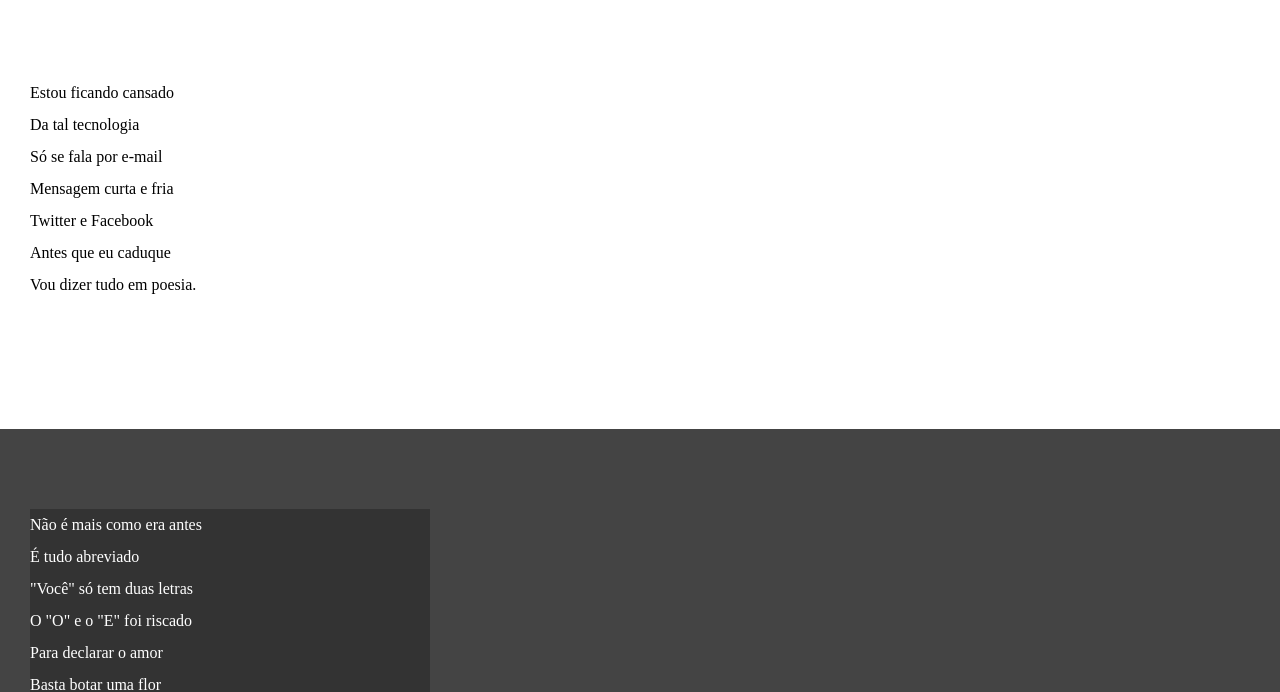
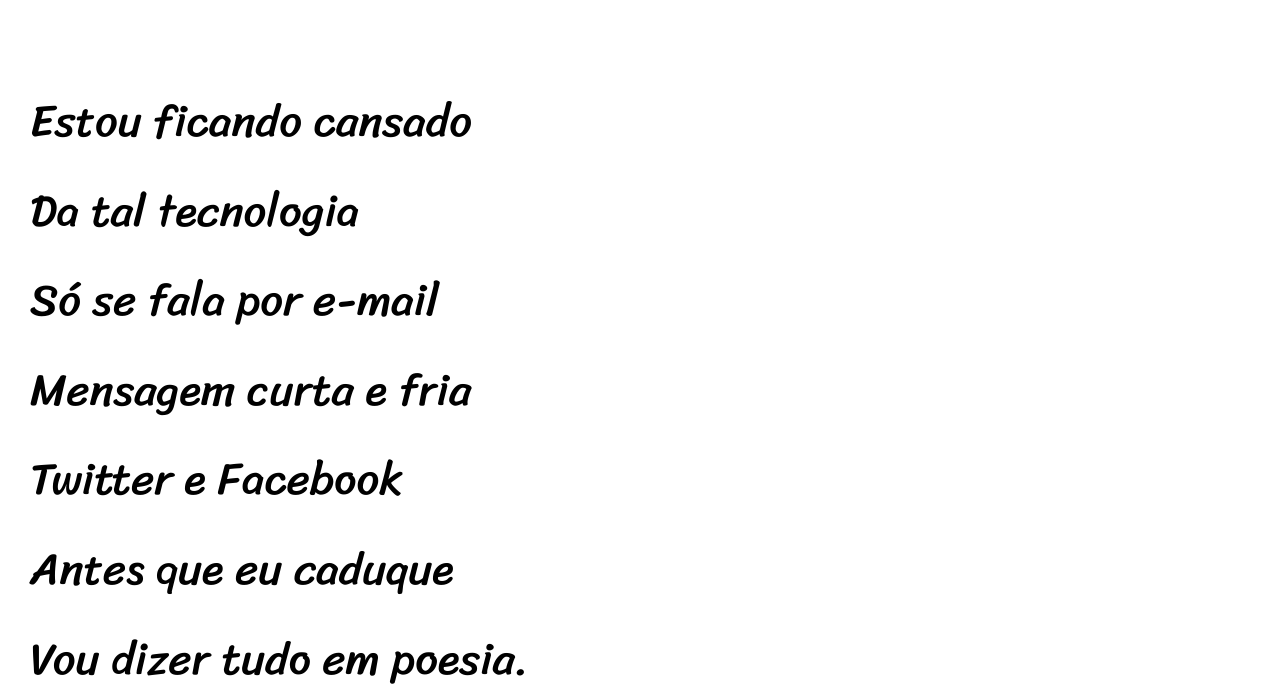
Before and after one commit to jefersonbrendo/htmlecss, a plain HTML site: page desafios/Desafio Cordel/index.html in a window 1280 px wide. Shown: the part 263-955 px from the top of the page. Drawn offline with Linux system fonts and the light colour scheme.

Commit message:
Update style.css

```diff
--- a/desafios/Desafio Cordel/style/style.css
+++ b/desafios/Desafio Cordel/style/style.css
@@ -3,6 +3,12 @@
 @import url('https://fonts.googleapis.com/css2?family=Passion+One:wght@400;700;900&display=swap');
 
 @import url('https://fonts.googleapis.com/css2?family=Sriracha&display=swap');
+
+:root {
+    --fonte1: Verdana, Geneva, Tahoma, sans-serif;
+    --fonte2: 'Passion One', cursive;
+    --fonte3: 'Sriracha', cursive;
+}
 
 * {
     margin: 0;
@@ -10,6 +16,7 @@
 }
 
 html, body {
+    font-family: var(--fonte1);
     min-height: 100vh;
     background-color: darkgray;
 }
@@ -22,7 +29,7 @@ header {
 }
 
 header > h1 {
-    font-family: 'Passion One', cursive;
+    font-family: var(--fonte2);
     font-variant: small-caps;
     font-size: 10vw;
     padding-top: 50px;
@@ -49,6 +56,8 @@ section {
     padding-bottom: 10%;
     line-height: 2em;
     padding-left: 30px;
+    font-family: var(--fonte3);
+    font-size: 3.5vw;
 }
 
 section.normal {
@@ -62,8 +71,9 @@ section.imagem {
 }
 
 section.imagem > p {
+    display: inline-block;
+    ppadding: 5px;
     background-color: rgba(0, 0, 0, 0.253);
-    width: 400px;
 }
 
 
```
